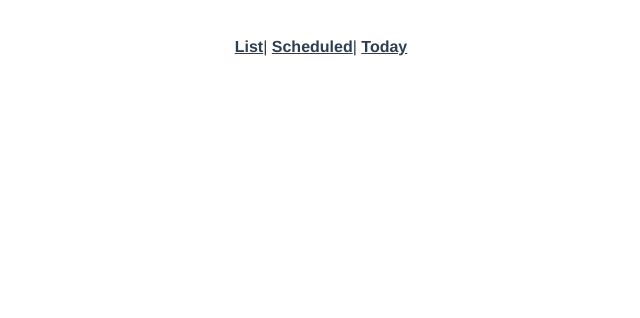
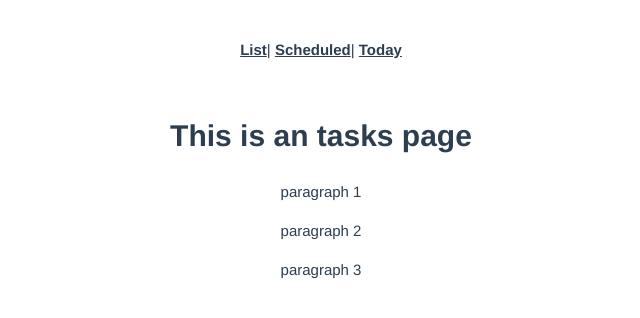
Before and after one commit to itzvinoth/tudoo, a Vue app in the folder tudoo-front/: page /tasks in a window 1280 px wide. Shown: the top 318 px of the page, without its empty margins (319-959 px from the left). Built offline with nearby package versions, Linux system fonts and the light colour scheme.

Commit message:
tasks page initial setup

```diff
--- a/tudoo-front/src/App.vue
+++ b/tudoo-front/src/App.vue
@@ -1,10 +1,12 @@
 <template>
-	<div id="nav">
-		<router-link to="/">List</router-link>|
-		<router-link to="/about">Scheduled</router-link>|
-		<router-link to="/today">Today</router-link>
+	<div class="container">
+		<div id="nav">
+			<router-link to="/">List</router-link>|
+			<router-link to="/about">Scheduled</router-link>|
+			<router-link to="/today">Today</router-link>
+		</div>
+		<router-view />
 	</div>
-	<router-view />
 </template>
 
 <style src="./assets/styles/app.scss" lang="scss"></style>
--- /dev/null
+++ b/tudoo-front/src/assets/styles/_skeleton.scss
@@ -0,0 +1,25 @@
+.container {
+    position: relative;
+    width: 100%;
+    max-width: 960px;
+    margin: 0 auto;
+    padding: 0 20px;
+    box-sizing: border-box;
+
+}
+
+/* Base Styles
+–––––––––––––––––––––––––––––––––––––––––––––––––– */
+/* NOTE
+html is set to 62.5% so that all the REM measurements throughout Skeleton
+are based on 10px sizing. So basically 1.5rem = 15px :) */
+html {
+    font-size: 62.5%;
+}
+body {
+    font-size: 1.5em; /* currently ems cause chrome bug misinterpreting rems on body element */
+    line-height: 1.6;
+    font-weight: 400;
+    font-family: "Raleway", "HelveticaNeue", "Helvetica Neue", Helvetica, Arial, sans-serif;
+    color: #222;
+}
--- a/tudoo-front/src/assets/styles/app.scss
+++ b/tudoo-front/src/assets/styles/app.scss
@@ -1,4 +1,4 @@
-// @import "skeleton";
+@import "skeleton";
 @import "colors";
 
 #app {
@@ -27,3 +27,4 @@ ul li {
 }
 
 @import "./pages/boards";
+@import "./pages/tasks";
--- /dev/null
+++ b/tudoo-front/src/assets/styles/pages/_tasks.scss
@@ -0,0 +1,5 @@
+.tasks {
+    p {
+        max-height: 24px;
+    }
+}
--- a/tudoo-front/src/components/BoardsPage.vue
+++ b/tudoo-front/src/components/BoardsPage.vue
@@ -27,7 +27,7 @@
 
 <script>
 export default {
-	name: "BoardsPage",
+	name: 'BoardsPage',
 	props: {
 		msg: String
 	},
--- a/tudoo-front/src/router/index.js
+++ b/tudoo-front/src/router/index.js
@@ -6,6 +6,11 @@ const routes = [
     path: '/',
     name: 'Home',
     component: Home
+  },
+  {
+    path: '/tasks',
+    name: 'Tasks',
+    component: () => import(/* webpackChunkName: "tasks" */ '../views/Tasks.vue')
   },
   {
     path: '/about',
--- a/tudoo-front/src/views/About.vue
+++ b/tudoo-front/src/views/About.vue
@@ -1,5 +1,6 @@
 <template>
   <div class="about">
     <h1>This is an scheduled tasks page</h1>
+    <p>Project <a href="https://www.taskade.com/">taskade</a> is little complex to use.</p>
   </div>
 </template>
--- /dev/null
+++ b/tudoo-front/src/views/Tasks.vue
@@ -0,0 +1,67 @@
+<template>
+	<div class="tasks">
+		<h1>This is an tasks page</h1>
+		<p
+			v-for="(value, index) in contents"
+			:id="`content-${index}`"
+			class="content"
+			:key="index"
+			contenteditable
+			spellcheck="false"
+			@input="event => onInput(event, index)"
+			@keyup.delete="onRemove(index)"
+			@keydown.enter="onEnter"
+			@keydown.enter.prevent
+		/>
+	</div>
+</template>
+
+<script>
+export default {
+	name: "Tasks",
+	data () {
+		return {
+			contents: [
+				{ value: 'paragraph 1' },
+				{ value: 'paragraph 2' },
+				{ value: 'paragraph 3' },
+				{ value: '' },
+			]
+		}
+	},
+	mounted () {
+		this.updateContents()
+	},
+	methods: {
+		onInput (event, index) {
+			const value = event.target.innerText
+			this.contents[index].value = value
+		},
+		onEnter (event) {
+			// console.log('event: ',)
+			// console.log('index: ', event.target.innerText)
+			if (event.target.innerText) {
+				this.contents.push({value: ''})
+				this.$nextTick(() => {
+					event.target.nextElementSibling.focus()
+				})
+			} else {
+				return
+			}
+		},
+		onRemove (index) {
+			console.log(index)
+			// if (this.contents.length > 1 && this.contents[index].value.length === 0) {
+			// 	this.$delete(this.contents, index)
+			// 	this.updateContents()
+			// }
+		},
+		updateContents () {
+			this.contents.forEach((content, index) => {
+				const el = document.getElementById(`content-${index}`)
+				el.innerText = content.value
+			})
+		}
+	}
+}
+</script>
```
Also changed, not shown: 1 other file (tests, documents, lock files or other folders).
